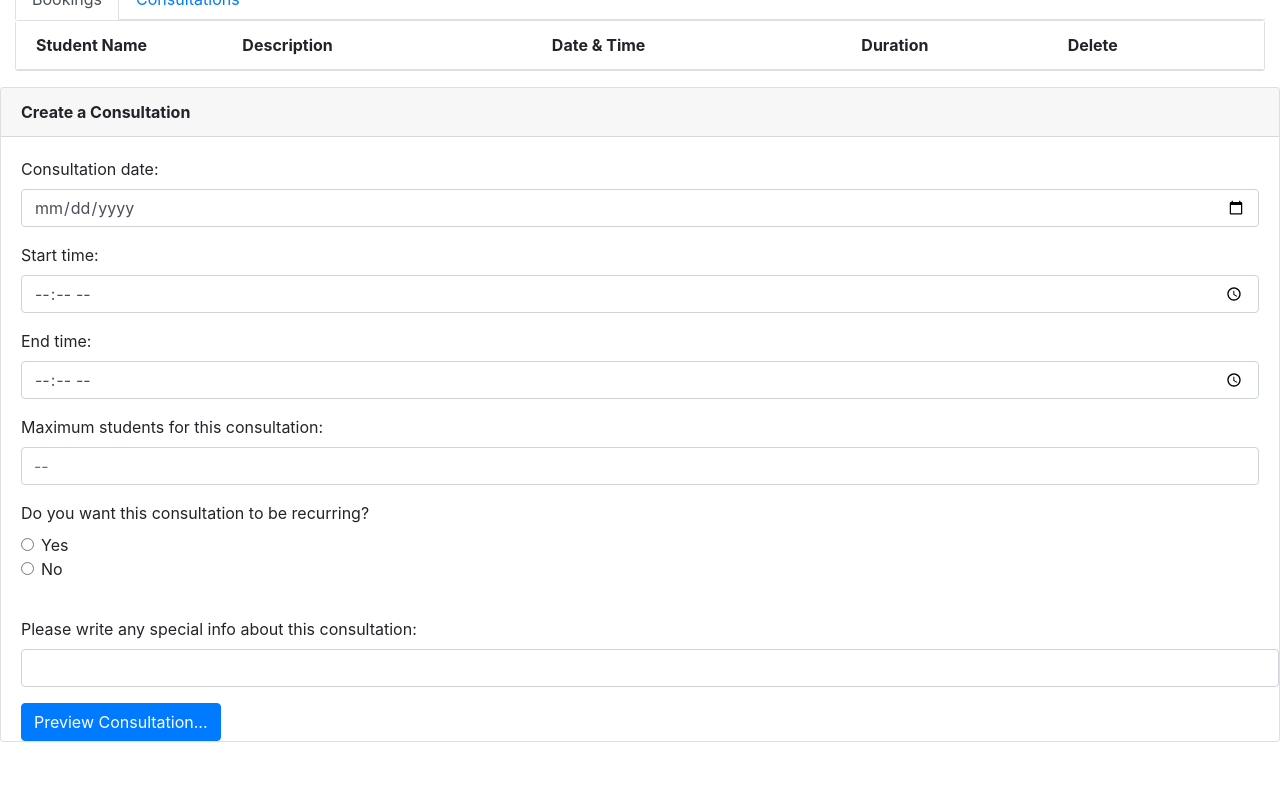
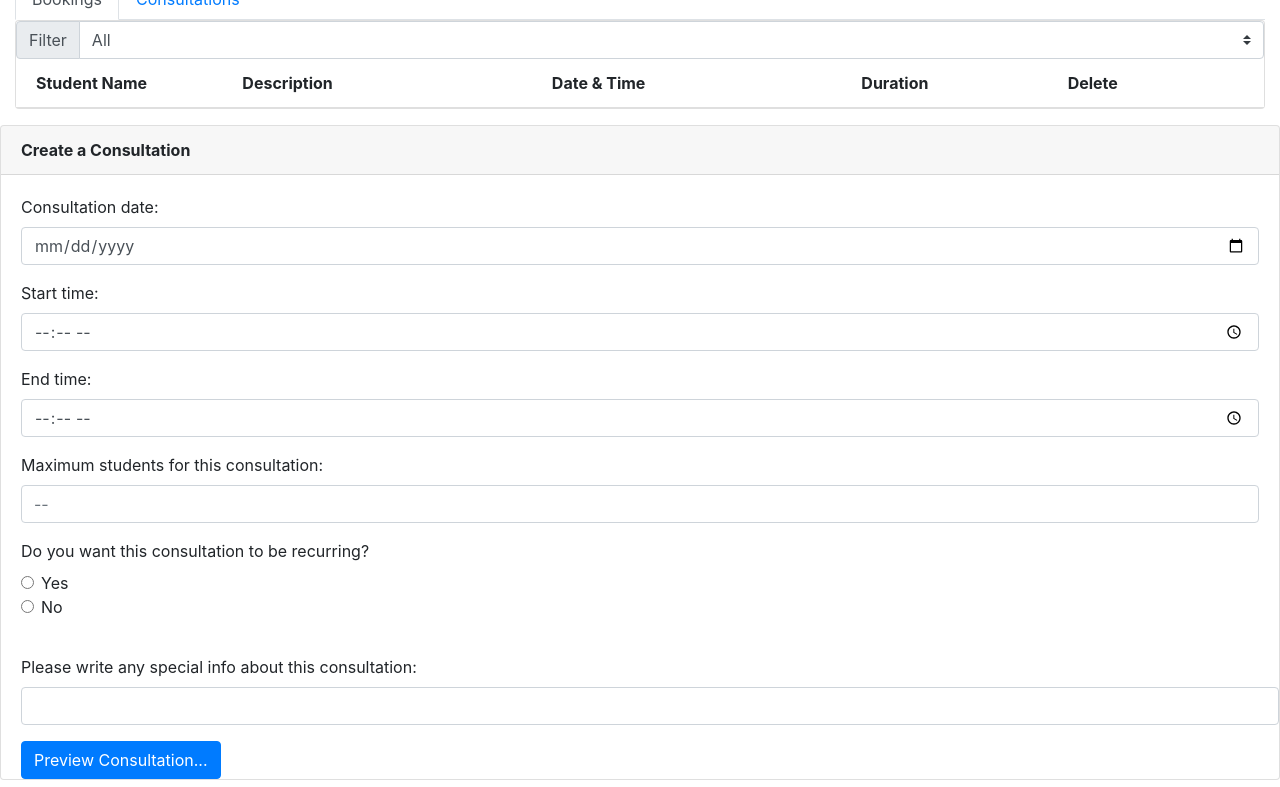
Before and after one commit to witseie-elen4010/2023-group-lab-001, a website: page public/lecturer_dashboard.html in a window 1280 px wide. Shown: the part 316-1103 px from the top of the page. Drawn offline with nearby package versions, Linux system fonts and the light colour scheme; no server answers; files whose address does not match are found by name.

Commit message:
Implemented bookings filter

```diff
--- a/public/c_captureFields.js
+++ b/public/c_captureFields.js
@@ -3,7 +3,7 @@
   $.ajax({
     type: 'GET',
     contentType: 'application/json',
-    url: './lecturerUpcomingConsultations' // URL that the POST is sent to
+    url: './lecturerUpcomingConsultations?filter=' + $('#bookingFilter').val(), // URL that the POST is sent to
   }).done(function (res) {
     populateUpcoming(res)
   })
--- a/public/lecturer_dashboard.html
+++ b/public/lecturer_dashboard.html
@@ -56,6 +56,18 @@
         <div class="tab-content card mb-3" id="tab-content">
             <div class="tab-pane fade show active" id="upcoming-bookings" role="tabpanel"
                 aria-labelledby="tab-upcoming-bookings">
+                <div class="row ">
+                    <div class="col input-group">
+                        <div class="input-group-prepend">
+                            <label class="input-group-text" for="bookingFilter">Filter</label>
+                          </div>
+                        <select class="custom-select" id="bookingFilter" onchange="loadBookings()">
+                            <option value="All" selected>All</option>
+                            <option value="Upcoming">Upcoming</option>
+                            <option value="Previous">Previous</option>
+                        </select>
+                    </div>
+                </div>
                 <ul class="list-group list-group-flush">
                     <li class="list-group-item">
                         <div class="row">
```
Also changed, not shown: mainRoutes.js (+4 -3 lines), s_lecturerUpcomingConsultations.js (+8 -2 lines).
